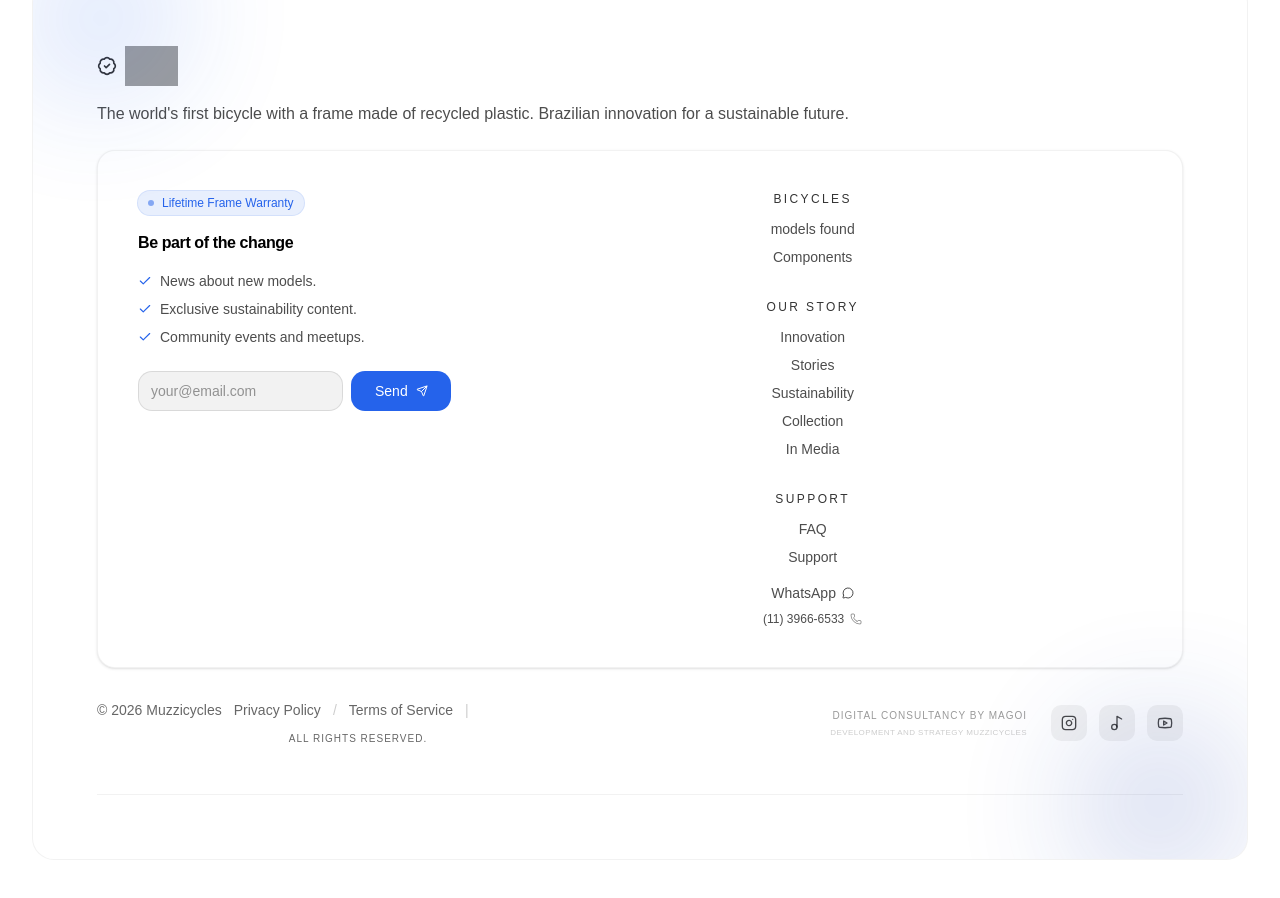
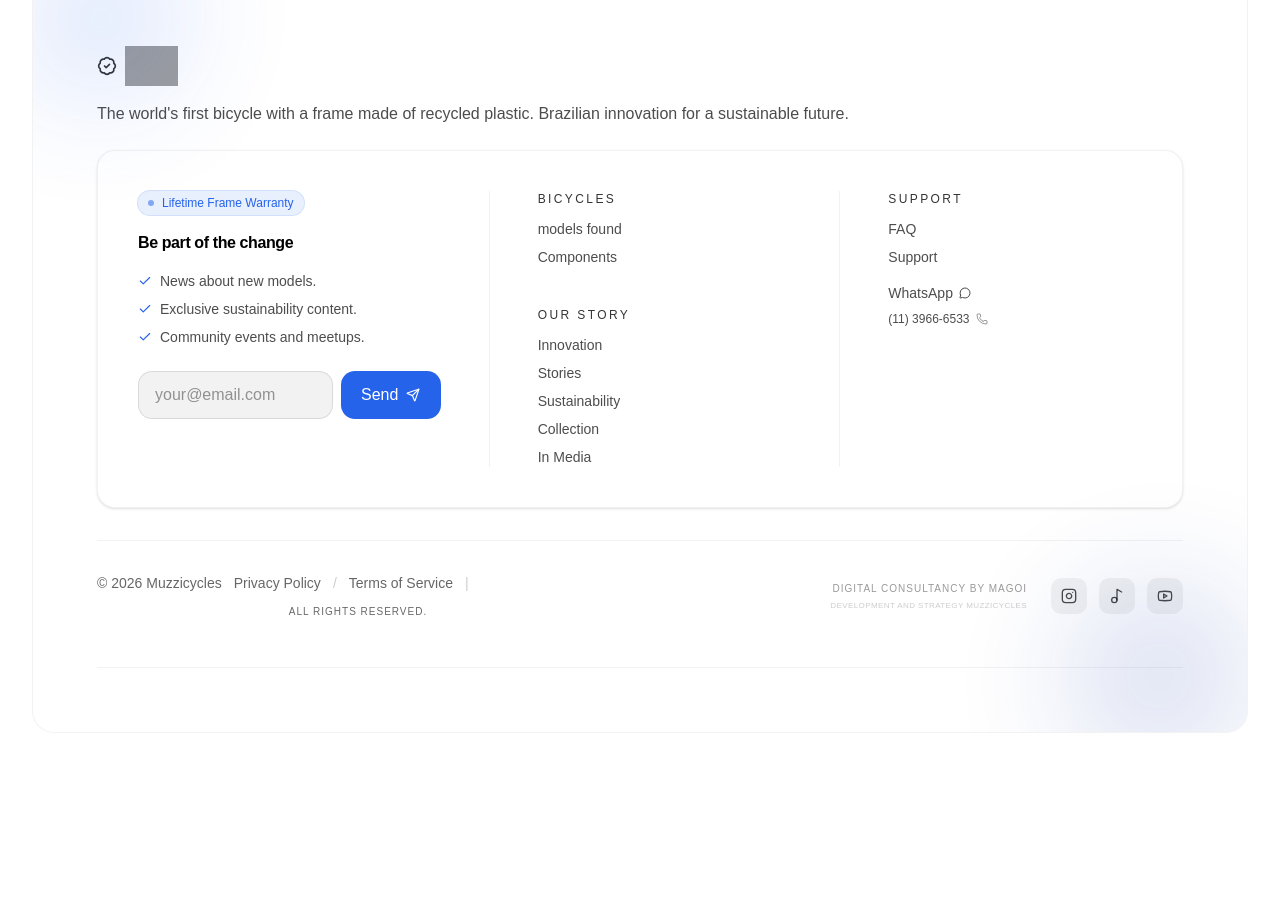
Before and after one commit to Magoi-afk/Muzzicycles, a React (Vite) app: page / in a window 1280 px wide. Shown: the part 6121-7019 px from the top of the page. After the commit the page ends 6894 px from the top, so only its background shows below. Built offline with nearby package versions, Linux system fonts and the light colour scheme; no server answers; the database is empty; grey boxes are pictures that could not be loaded; what @mercadopago/sdk-react would draw is missing.

Commit message:
feat(footer): Adjust newsletter form layout
Refactor the footer's newsletter section to improve layout responsiveness across different screen sizes. Specifically, the input and submit button arrangement now adapts more gracefully on medium and large screens.

```diff
--- a/src/components/Footer.tsx
+++ b/src/components/Footer.tsx
@@ -79,8 +79,9 @@ export default function Footer({ onViewChange }: FooterProps) {
               <p className="text-black/70 max-w-3xl font-geist mx-auto sm:mx-0">{t('footer.brand_desc')}</p>
 
               <div className="mt-6 w-full rounded-2xl border border-black/5 bg-white shadow-sm p-4 sm:p-8 md:p-10">
-                <div className="grid grid-cols-1 lg:grid-cols-3 gap-8">
-                  <div className="flex flex-col items-center sm:items-start text-center sm:text-left space-y-4">
+                <div className="grid grid-cols-1 md:grid-cols-12 gap-8 md:gap-10 lg:gap-12">
+                  {/* Column 1: Newsletter */}
+                  <div className="md:col-span-5 lg:col-span-4 flex flex-col items-center sm:items-start text-center sm:text-left space-y-4">
                     <div className="inline-flex items-center gap-2 rounded-full bg-brand-blue/10 text-brand-blue ring-1 ring-brand-blue/20 px-2.5 py-1 text-xs font-geist">
                       <span className="h-1.5 w-1.5 rounded-full bg-brand-blue animate-pulse"></span>
                       {t('footer.newsletter.badge')}
@@ -102,7 +103,7 @@ export default function Footer({ onViewChange }: FooterProps) {
                     </ul>
                     <div className="pt-2 w-full max-w-sm sm:max-w-none">
                       <form className="flex flex-col gap-2" onSubmit={handleNewsletterSubmit}>
-                        <div className="flex flex-col sm:flex-row items-stretch sm:items-center gap-2">
+                        <div className="flex flex-col sm:flex-row md:flex-col lg:flex-row items-stretch sm:items-center md:items-stretch lg:items-center gap-2">
                           <input
                             type="email"
                             required
@@ -110,21 +111,21 @@ export default function Footer({ onViewChange }: FooterProps) {
                             value={email}
                             onChange={(e) => setEmail(e.target.value)}
                             placeholder={t('footer.newsletter.placeholder')}
-                            className="w-full h-10 px-3 rounded-xl border border-black/10 bg-black/5 text-sm placeholder-black/40 text-black outline-none focus:ring-2 focus:ring-brand-blue/50 focus:border-brand-blue disabled:opacity-50 min-w-0"
+                            className="w-full h-10 md:h-12 px-3 md:px-4 rounded-xl border border-black/10 bg-black/5 text-sm md:text-base placeholder-black/40 text-black outline-none focus:ring-2 focus:ring-brand-blue/50 focus:border-brand-blue disabled:opacity-50 min-w-0"
                             disabled={loading || status === 'success'}
                           />
                           <button
                             id="newsletter-submit"
                             type="submit"
                             disabled={loading || status === 'success'}
-                            className="inline-flex items-center gap-2 h-10 px-4 rounded-xl bg-brand-blue text-sm text-white hover:bg-brand-blue/80 transition font-geist disabled:opacity-50 disabled:cursor-not-allowed sm:min-w-[100px] justify-center"
+                            className="inline-flex items-center gap-2 h-10 md:h-12 px-4 md:px-5 rounded-xl bg-brand-blue text-sm md:text-base text-white hover:bg-brand-blue/80 transition font-geist disabled:opacity-50 disabled:cursor-not-allowed sm:min-w-[100px] md:min-w-0 lg:min-w-[100px] justify-center text-center font-medium"
                           >
                             {loading ? (
                               <Loader2 className="w-3 h-3 animate-spin" />
                             ) : (
                               <>
                                 {t('footer.newsletter.send')}
-                                <Send className="w-3 h-3" />
+                                <Send className="w-3.5 h-3.5" />
                               </>
                             )}
                           </button>
@@ -142,37 +143,43 @@ export default function Footer({ onViewChange }: FooterProps) {
                       </form>
                     </div>
                   </div>
-                  <div className="lg:col-span-2 grid grid-cols-1 xs:grid-cols-3 gap-6 sm:gap-8 text-center xs:text-left">
-                    <div className="flex flex-col items-center xs:items-start">
+
+                  {/* Column 2: Institutional (Bikes & About) */}
+                  <div className="md:col-span-3 lg:col-span-4 md:border-l md:border-black/5 md:pl-8 lg:pl-12 flex flex-col sm:flex-row md:flex-col gap-6 sm:gap-8 md:gap-6 lg:gap-8 text-center xs:text-left md:text-left">
+                    <div className="flex flex-col items-center xs:items-start md:items-start">
                       <h5 className="text-black/80 text-xs uppercase tracking-[0.2em] font-medium font-geist">{t('nav.bikes')}</h5>
-                      <ul className="mt-3 space-y-2 text-sm text-black/70 flex flex-col items-center xs:items-start">
-                        <li><button className="hover:text-black transition font-geist text-center xs:text-left" onClick={() => handleViewChange('bikes')}>{t('products.found_many')}</button></li>
-                        <li><button className="hover:text-black transition font-geist text-center xs:text-left" onClick={() => handleViewChange('bikes')}>{t('products.categories.componentes')}</button></li>
+                      <ul className="mt-3 space-y-2 text-sm text-black/70 flex flex-col items-center xs:items-start md:items-start animate-fade-in">
+                        <li><button className="hover:text-black transition font-geist text-center xs:text-left md:text-left" onClick={() => handleViewChange('bikes')}>{t('products.found_many')}</button></li>
+                        <li><button className="hover:text-black transition font-geist text-center xs:text-left md:text-left" onClick={() => handleViewChange('bikes')}>{t('products.categories.componentes')}</button></li>
                       </ul>
                     </div>
-                    <div className="flex flex-col items-center xs:items-start">
+                    <div className="flex flex-col items-center xs:items-start md:items-start lg:mt-2">
                       <h5 className="text-black/80 text-xs uppercase tracking-[0.2em] font-medium font-geist">{t('nav.about')}</h5>
-                      <ul className="mt-3 space-y-2 text-sm text-black/70 flex flex-col items-center xs:items-start">
-                        <li><button className="hover:text-black transition font-geist text-center xs:text-left" onClick={() => handleViewChange('about', 'innovation')}>{t('footer.history_menu.innovation')}</button></li>
-                        <li><button className="hover:text-black transition font-geist text-center xs:text-left" onClick={() => handleViewChange('about', 'history')}>{t('footer.history_menu.stories')}</button></li>
-                        <li><button className="hover:text-black transition font-geist text-center xs:text-left" onClick={() => handleViewChange('about', 'sustainability')}>{t('footer.history_menu.sustainability')}</button></li>
-                        <li><button className="hover:text-black transition font-geist text-center xs:text-left" onClick={() => handleViewChange('about', 'acervo')}>{t('footer.history_menu.collection')}</button></li>
-                        <li><button className="hover:text-black transition font-geist text-center xs:text-left" onClick={() => handleViewChange('about', 'media')}>{t('footer.history_menu.media')}</button></li>
+                      <ul className="mt-3 space-y-2 text-sm text-black/70 flex flex-col items-center xs:items-start md:items-start">
+                        <li><button className="hover:text-black transition font-geist text-center xs:text-left md:text-left" onClick={() => handleViewChange('about', 'innovation')}>{t('footer.history_menu.innovation')}</button></li>
+                        <li><button className="hover:text-black transition font-geist text-center xs:text-left md:text-left" onClick={() => handleViewChange('about', 'history')}>{t('footer.history_menu.stories')}</button></li>
+                        <li><button className="hover:text-black transition font-geist text-center xs:text-left md:text-left" onClick={() => handleViewChange('about', 'sustainability')}>{t('footer.history_menu.sustainability')}</button></li>
+                        <li><button className="hover:text-black transition font-geist text-center xs:text-left md:text-left" onClick={() => handleViewChange('about', 'acervo')}>{t('footer.history_menu.collection')}</button></li>
+                        <li><button className="hover:text-black transition font-geist text-center xs:text-left md:text-left" onClick={() => handleViewChange('about', 'media')}>{t('footer.history_menu.media')}</button></li>
                       </ul>
                     </div>
-                    <div className="col-span-1 xs:col-span-1 flex flex-col items-center xs:items-start">
+                  </div>
+
+                  {/* Column 3: Support */}
+                  <div className="md:col-span-4 lg:col-span-4 md:border-l md:border-black/5 md:pl-8 lg:pl-12 flex flex-col items-center xs:items-start md:items-start text-center xs:text-left md:text-left">
+                    <div className="w-full flex flex-col items-center xs:items-start md:items-start">
                       <h5 className="text-black/80 text-xs uppercase tracking-[0.2em] font-medium font-geist">{t('nav.support')}</h5>
-                      <ul className="mt-3 space-y-2 text-sm text-black/70 flex flex-col items-center xs:items-start">
-                        <li><button className="hover:text-black transition font-geist text-center xs:text-left" onClick={() => handleViewChange('support', 'faq')}>FAQ</button></li>
-                        <li><button className="hover:text-black transition font-geist text-center xs:text-left" onClick={() => handleViewChange('support', 'contact')}>{t('nav.support')}</button></li>
+                      <ul className="mt-3 space-y-2 text-sm text-black/70 flex flex-col items-center xs:items-start md:items-start">
+                        <li><button className="hover:text-black transition font-geist text-center xs:text-left md:text-left" onClick={() => handleViewChange('support', 'faq')}>FAQ</button></li>
+                        <li><button className="hover:text-black transition font-geist text-center xs:text-left md:text-left" onClick={() => handleViewChange('support', 'contact')}>{t('nav.support')}</button></li>
                         <li className="pt-2">
-                          <a className="hover:text-black transition font-geist flex items-center gap-1.5 justify-center xs:justify-start" href={`https://wa.me/${WHATSAPP_NUMBER}`} target="_blank" rel="noreferrer">
+                          <a className="hover:text-black transition font-geist flex items-center gap-1.5 justify-center xs:justify-start md:justify-start" href={`https://wa.me/${WHATSAPP_NUMBER}`} target="_blank" rel="noreferrer">
                             WhatsApp
                             <MessageCircle className="w-3 h-3 flex-shrink-0" />
                           </a>
                         </li>
                         <li>
-                          <span className="text-black/70 font-geist flex items-center gap-1.5 text-xs justify-center xs:justify-start">
+                          <span className="text-black/70 font-geist flex items-center gap-1.5 text-xs justify-center xs:justify-start md:justify-start text-center xs:text-left">
                             {PHYSICAL_PHONE}
                             <Phone className="w-3 h-3 text-black/40 flex-shrink-0" />
                           </span>
@@ -184,8 +191,8 @@ export default function Footer({ onViewChange }: FooterProps) {
               </div>
 
               {/* Bottom bar */}
-              <div className="mt-8 w-full flex flex-col sm:flex-row items-center justify-between gap-6">
-                <div className="flex flex-wrap items-center justify-center sm:justify-start gap-x-3 gap-y-2 text-xs sm:text-sm text-black/60 text-center">
+              <div className="mt-8 w-full flex flex-col lg:flex-row items-center justify-between gap-6 border-t border-black/5 pt-8">
+                <div className="flex flex-wrap items-center justify-center lg:justify-start gap-x-3 gap-y-2 text-xs sm:text-sm text-black/60 text-center">
                   <span className="font-geist whitespace-nowrap">© {new Date().getFullYear()} Muzzicycles</span>
                   <span className="hidden xs:inline text-black/20 font-geist">|</span>
                   <button
@@ -201,11 +208,11 @@ export default function Footer({ onViewChange }: FooterProps) {
                   >
                     {t('nav.terms') || 'Termos'}
                   </button>
-                  <span className="hidden sm:inline text-black/20 font-geist">|</span>
+                  <span className="hidden lg:inline text-black/20 font-geist">|</span>
                   <span className="text-[10px] font-geist uppercase tracking-widest block w-full xs:w-auto mt-1 xs:mt-0">{t('footer.rights')}</span>
                 </div>
-                <div className="flex flex-col sm:flex-row items-center gap-6 text-center sm:text-right">
-                  <div className="flex flex-col items-center sm:items-end gap-1">
+                <div className="flex flex-col lg:flex-row items-center gap-6 text-center lg:text-right">
+                  <div className="flex flex-col items-center lg:items-end gap-1">
                     <a
                       href="https://www.magoi.online"
                       target="_blank"
```
